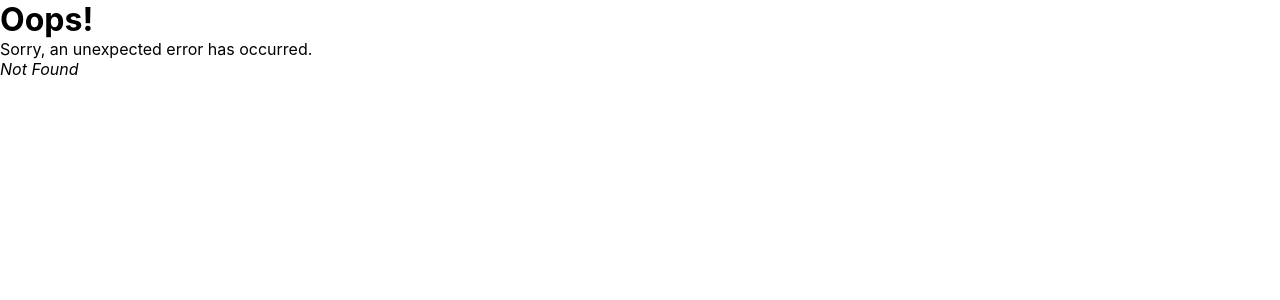
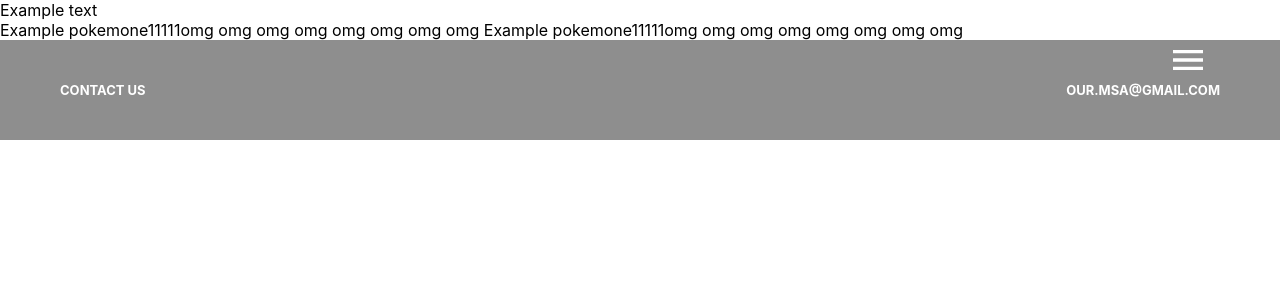
Before and after one commit to zhangori000/ourmsa, a React (Create React App) app: page /pictureinsert in a window 1280 px wide. Before the commit this address had no page. Shown: the top 300 px of the page. Built offline with nearby package versions, Linux system fonts and the light colour scheme.

Commit message:
testing stuff

```diff
--- /dev/null
+++ b/src/components/LineHeightComponent.js
@@ -0,0 +1,28 @@
+import React, { useRef, useEffect } from "react";
+
+function getLineHeight(element) {
+  const tempElement = document.createElement("div");
+  tempElement.innerText = "Example text";
+  tempElement.style.lineHeight = "normal";
+  document.body.appendChild(tempElement);
+
+  const lineHeight = tempElement.offsetHeight;
+  console.log("hi", lineHeight);
+
+  document.body.removeChild(tempElement);
+
+  return lineHeight;
+}
+
+function LineHeightComponent() {
+  const ref = useRef(null);
+
+  useEffect(() => {
+    const lineHeight = getLineHeight(ref.current);
+    console.log("Line height:", lineHeight);
+  }, []);
+
+  return <div ref={ref}>Example text</div>;
+}
+
+export default LineHeightComponent;
--- /dev/null
+++ b/src/components/StringWidthComponent.js
@@ -0,0 +1,40 @@
+import React, { useRef, useEffect } from "react";
+
+function getStringWidth(text, fontSize, fontFamily) {
+  const span = document.createElement("span");
+  span.innerText = text;
+  span.style.fontSize = fontSize;
+  span.style.fontFamily = fontFamily;
+  //   span.style.visibility = "hidden";
+  document.body.appendChild(span);
+
+  const width = span.getBoundingClientRect().width;
+  console.log(span.getBoundingClientRect());
+  console.log("hi", width);
+
+  document.body.removeChild(span);
+
+  return width;
+}
+
+function StringWidthComponent() {
+  const ref = useRef(null);
+
+  useEffect(() => {
+    const text = ref.current.innerText;
+    const fontSize = "16px";
+    const fontFamily = "Arial";
+
+    const stringWidth = getStringWidth(text, fontSize, fontFamily);
+    console.log("String width:", stringWidth);
+  }, []);
+
+  return (
+    <div ref={ref}>
+      Example pokemone11111omg omg omg omg omg omg omg omg Example
+      pokemone11111omg omg omg omg omg omg omg omg
+    </div>
+  );
+}
+
+export default StringWidthComponent;
--- a/src/index.js
+++ b/src/index.js
@@ -14,6 +14,7 @@ import Minneapolis from "./routes/Minneapolis";
 import Seattle from "./routes/Seattle";
 import Volunteer, { loader as volunteerLoader } from "./routes/Volunteer";
 import GalleryB, { loader as galleryBLoader } from "./routes/GalleryB";
+import BlogWriter from "./routes/BlogWriter";
 
 const router = createBrowserRouter([
   {
@@ -59,6 +60,10 @@ const router = createBrowserRouter([
         element: <Volunteer />,
         loader: volunteerLoader,
       },
+      {
+        path: "pictureinsert",
+        element: <BlogWriter />,
+      },
     ],
   },
 ]);
--- /dev/null
+++ b/src/routes/BlogWriter.js
@@ -0,0 +1,14 @@
+import React from "react";
+import LineHeightComponent from "../components/LineHeightComponent";
+import StringWidthComponent from "../components/StringWidthComponent";
+
+function BlogWriter() {
+  return (
+    <div className="BlogWriter">
+      <LineHeightComponent />
+      <StringWidthComponent />
+    </div>
+  );
+}
+
+export default BlogWriter;
```
